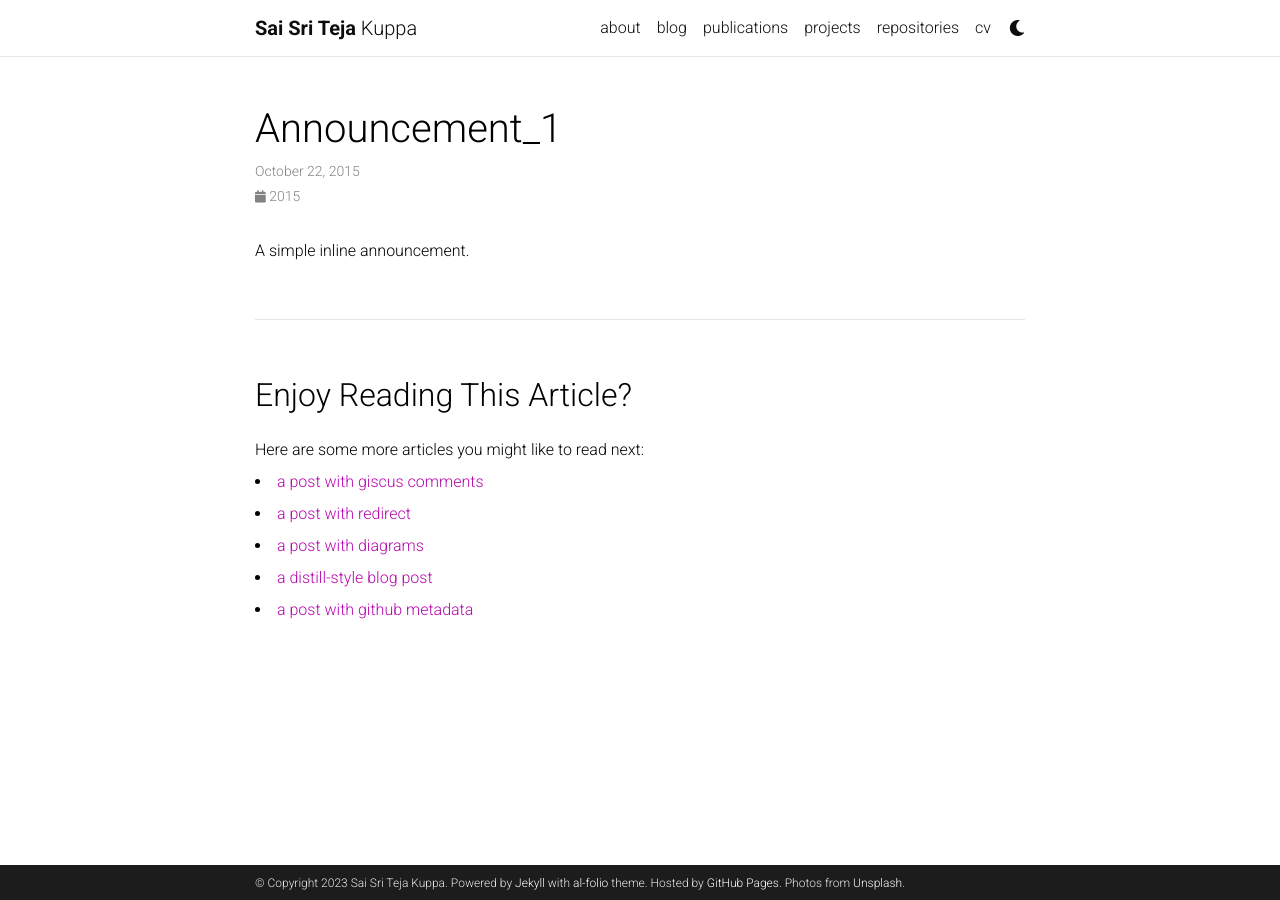
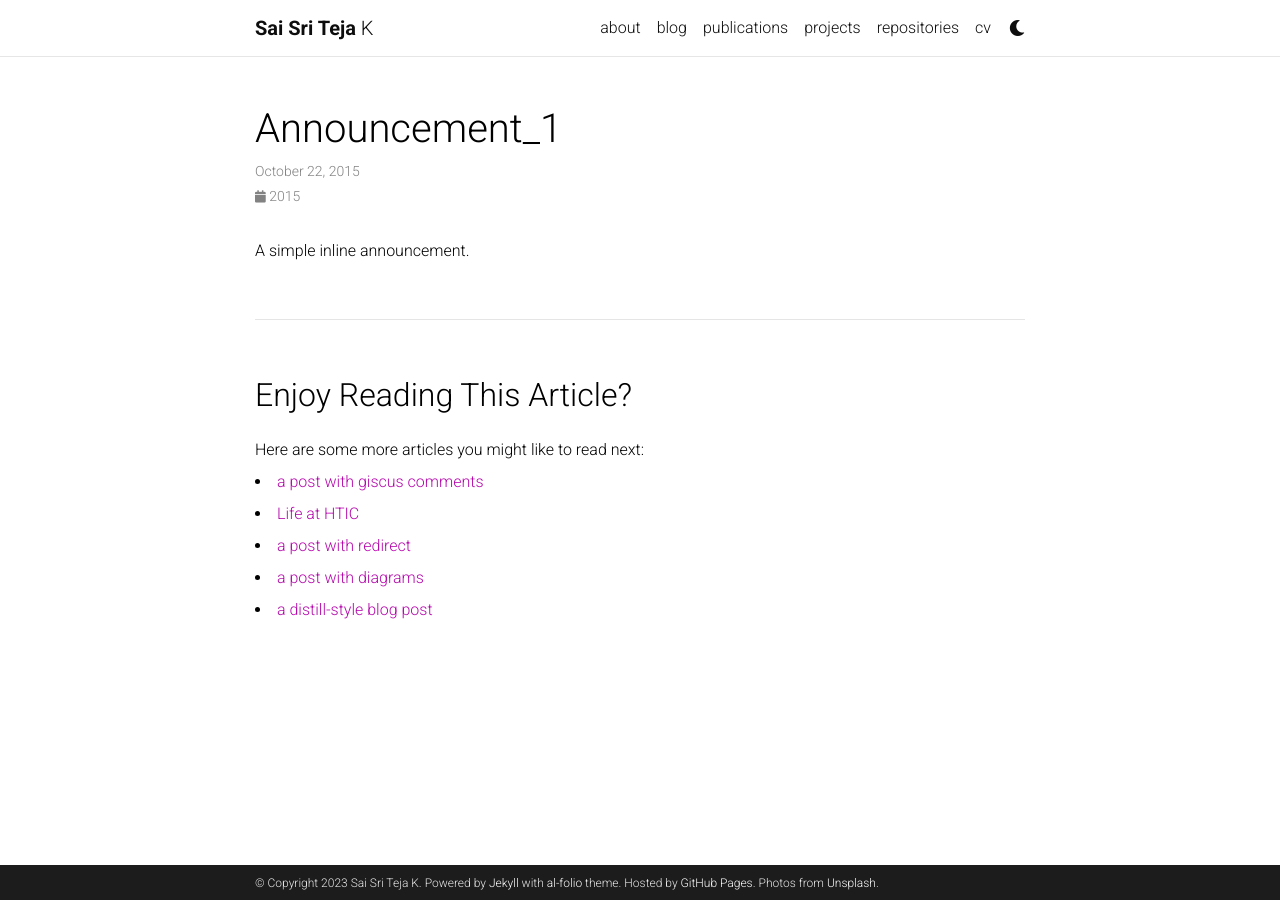
Before and after one commit to saisritejakuppa/saisritejakuppa.github.io, a Jekyll site: the page built from _news/announcement_1.md, in a window 1280 px wide. Built offline with Jekyll 4.4.1, drawn with Linux system fonts in a browser that asks for light colours; full-size pictures stand in for the smaller copies a plugin makes; comment, search, counter and statistics services are not loaded; a style sheet for code colours, icons or effects is not loaded.

Commit message:
blog first

```diff
--- a/_config.yml
+++ b/_config.yml
@@ -5,7 +5,7 @@
 title: blank # the website title (if blank, full name will be used instead)
 first_name: Sai Sri Teja
 middle_name:
-last_name: Kuppa
+last_name: K
 email: kuppasaisriteja@gmail.com
 description: > # the ">" symbol means to ignore newlines until "footer_text:"
   A simple, whitespace theme for academics. Based on [*folio](https://github.com/bogoli/-folio) design.
@@ -248,7 +248,7 @@
     tag: '/blog/tag/:name/'
     category: '/blog/category/:name/'
 
-display_tags: ['formatting', 'images', 'links', 'math', 'code'] # this tags will be dispalyed on the front page of your blog
+display_tags: ['formatting', 'images', 'links', 'math', 'code','Personal'] # this tags will be dispalyed on the front page of your blog
 
 # -----------------------------------------------------------------------------
 # Jekyll Scholar
```
Also changed, not shown: _posts/2022-06-22-HTIC.md (added, +41 -0 lines), assets/img/htic_robot/20211027_204531.jpg (added), assets/img/htic_robot/20211212_163224.jpg (added), assets/img/htic_robot/20220204_212123.jpg (added), assets/img/htic_robot/IMG-20170818-WA0001.jpg (added), assets/img/htic_robot/IMG_0571-COLLAGE.jpg (added), assets/img/htic_robot/docs.jpg (added), assets/img/htic_robot/spinerobot.jpg (added), assets/img/htic_robot/spirnrobt.jpg (added).
